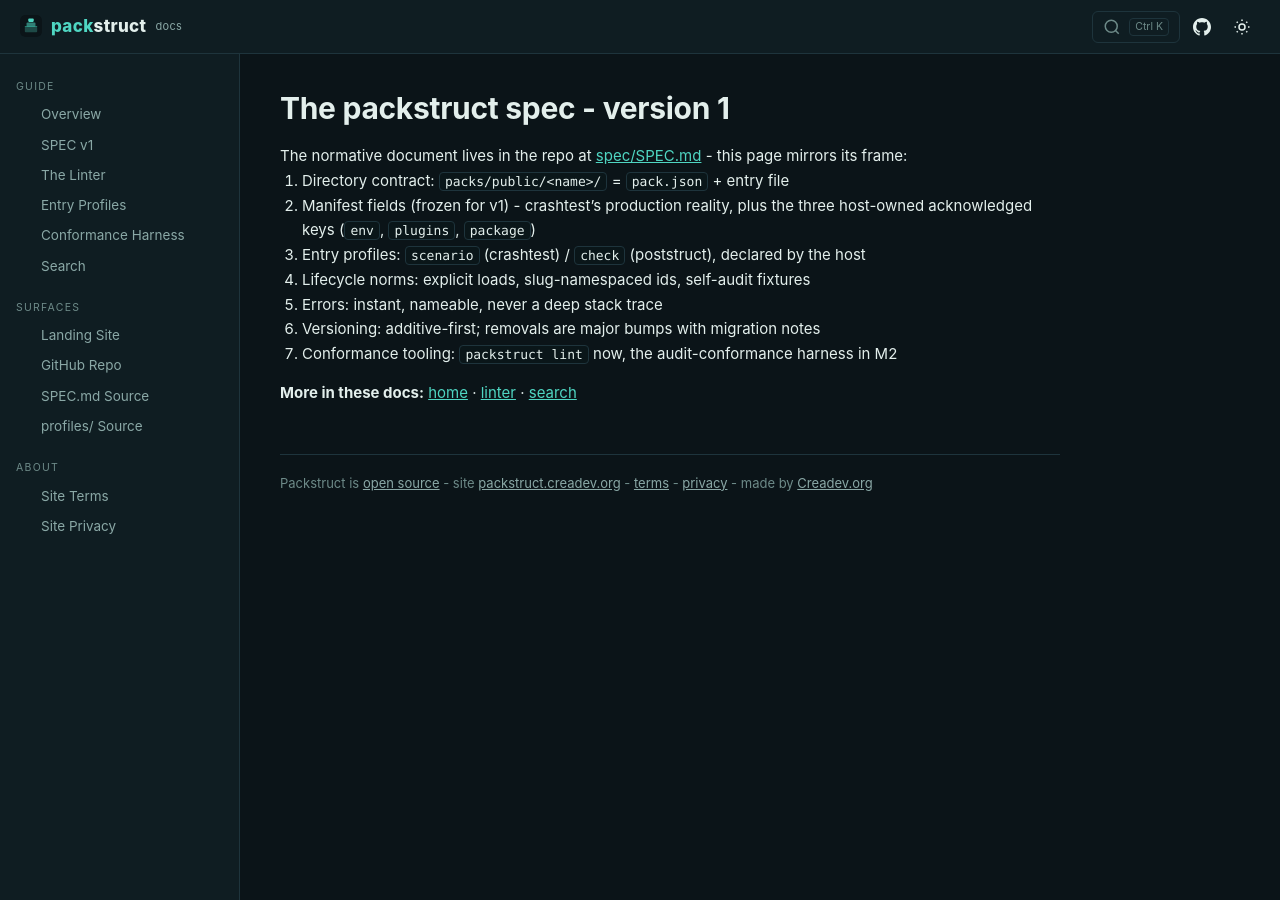
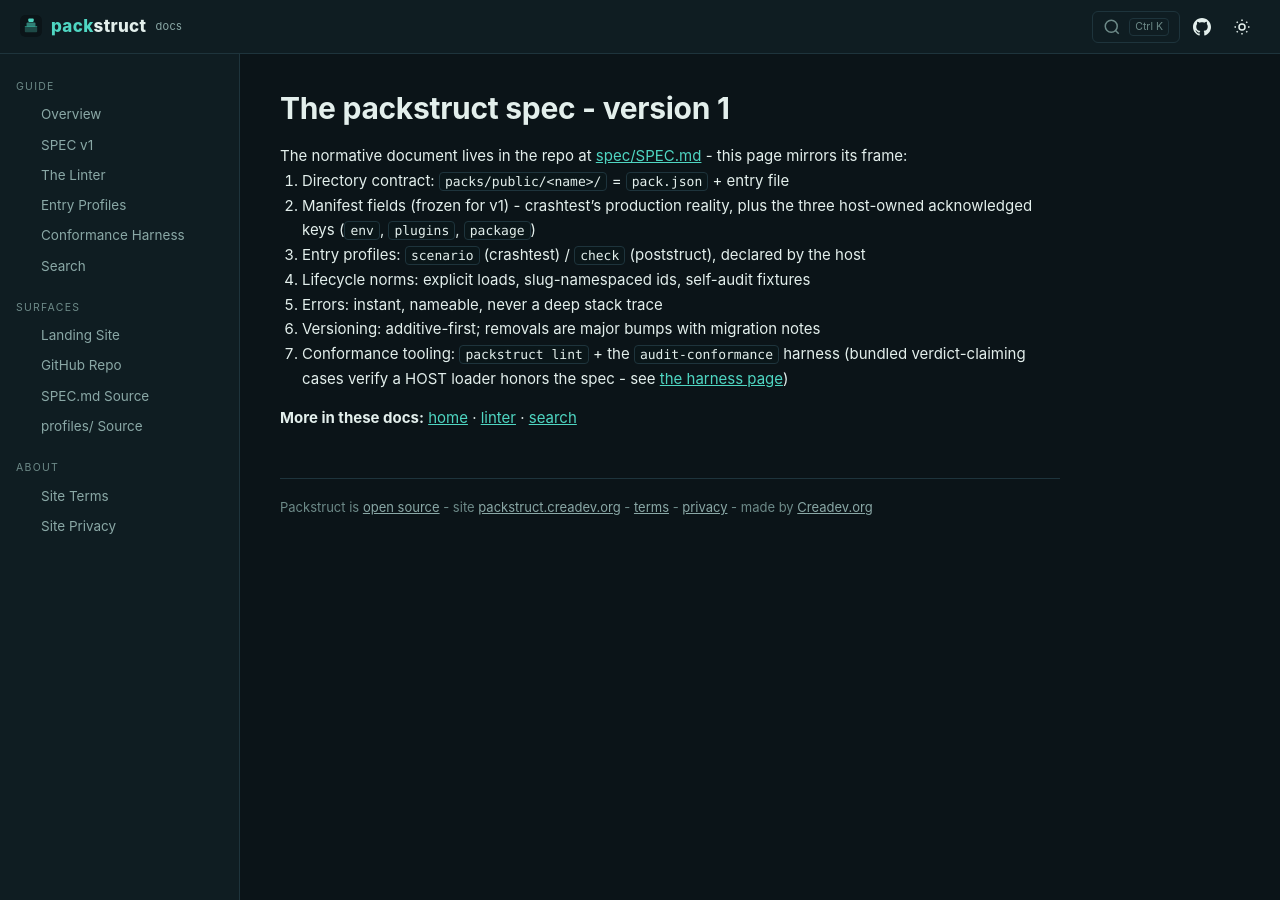
Before and after one commit to dhaupin/packstruct, a Jekyll site: the page built from docs/spec.md, in a window 1280 px wide. Built offline with Jekyll 4.4.1, drawn with Linux system fonts in a browser that asks for light colours.

Commit message:
docs mirror: audit-conformance harness is shipped, not 'in M2'

```diff
--- a/docs/spec.md
+++ b/docs/spec.md
@@ -24,7 +24,9 @@
 4. Lifecycle norms: explicit loads, slug-namespaced ids, self-audit fixtures
 5. Errors: instant, nameable, never a deep stack trace
 6. Versioning: additive-first; removals are major bumps with migration notes
-7. Conformance tooling: `packstruct lint` now, the audit-conformance harness in M2
+7. Conformance tooling: `packstruct lint` + the `audit-conformance` harness
+   (bundled verdict-claiming cases verify a HOST loader honors the spec -
+   see [the harness page](https://docs.creadev.org/packstruct/conformance))
 
 <div class="crosslinks">
 <p><strong>More in these docs:</strong>
```
